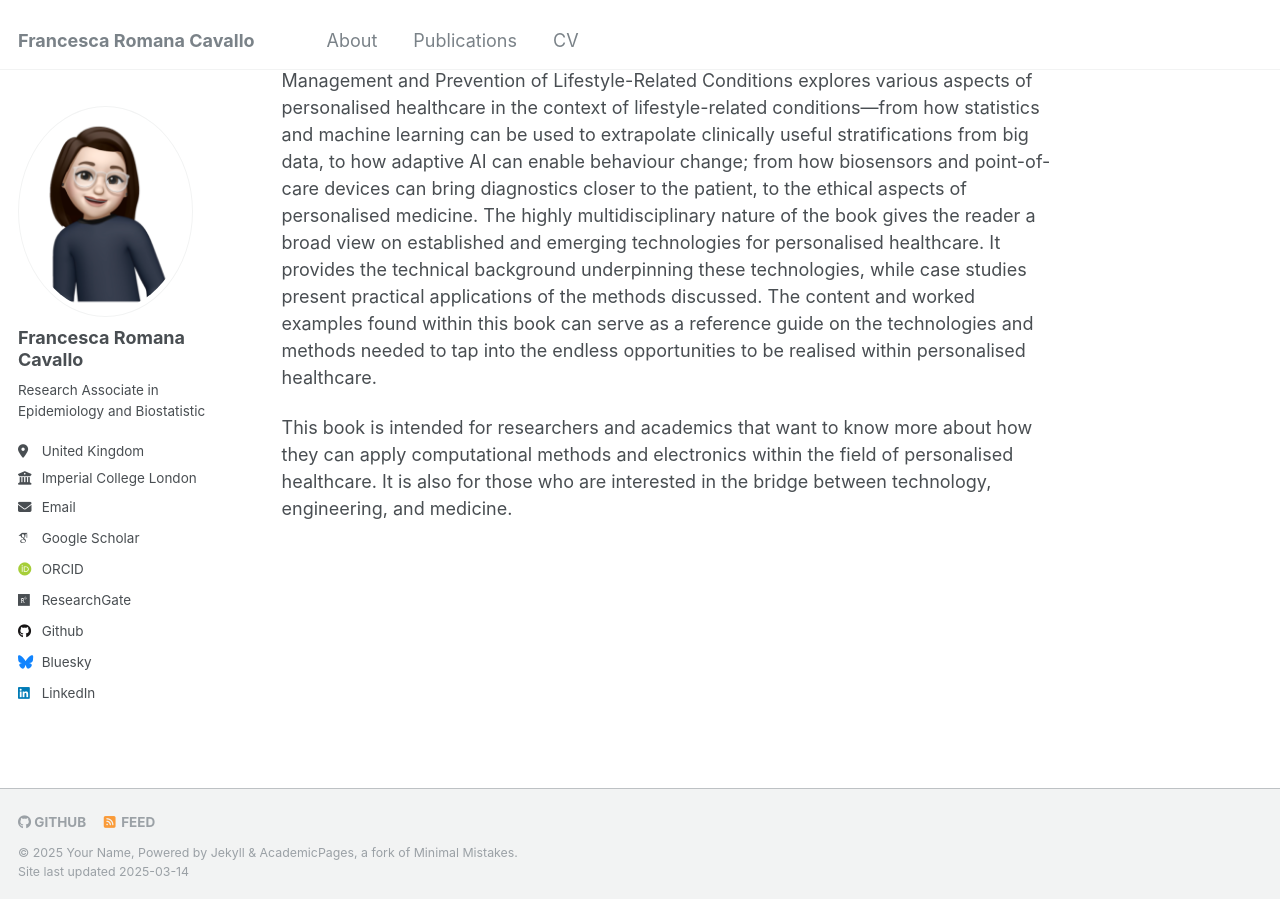
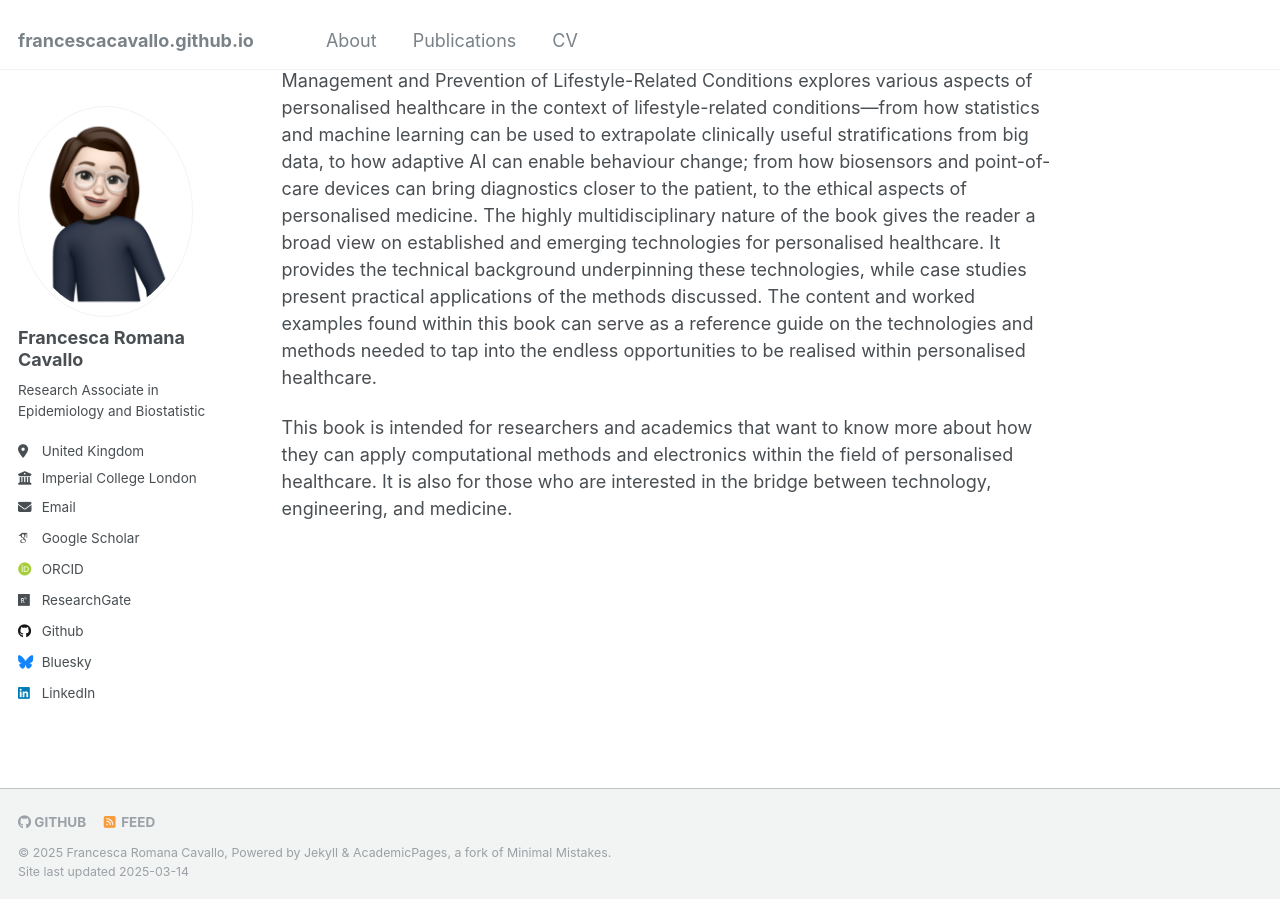
Before and after one commit to francescacavallo/francescacavallo.github.io, a Jekyll site: the page built from _pages/about.md, in a window 1280 px wide and 900 px high, scrolled down 813 px. Built offline with Jekyll 4.4.1, drawn with Linux system fonts in a browser that asks for light colours; emoji names are drawn with the system emoji font; some web fonts are replaced.

Commit message:
Update _config.yml

```diff
--- a/_config.yml
+++ b/_config.yml
@@ -8,9 +8,9 @@
 
 # Basic Site Settings
 locale                   : "en-UK"
-title                    : "Francesca Romana Cavallo"
+# title                    : "Francesca Romana Cavallo"
 title_separator          : "-"
-name                     : &name "Your Name"
+name                     : &name "Francesca Romana Cavallo"
 description              : &description "personal description"
 url                      : https://francescacavallo.github.io # the base hostname & protocol for your site e.g. "https://[your GitHub username].github.io"
 baseurl                  : "" # the subpath of your site, e.g. "/blog"
```
